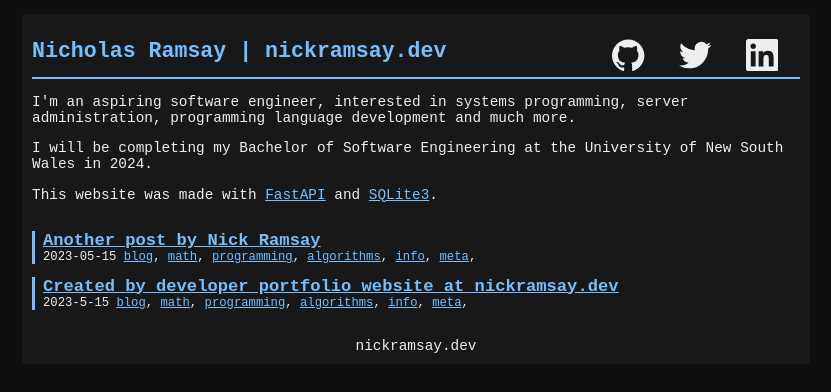
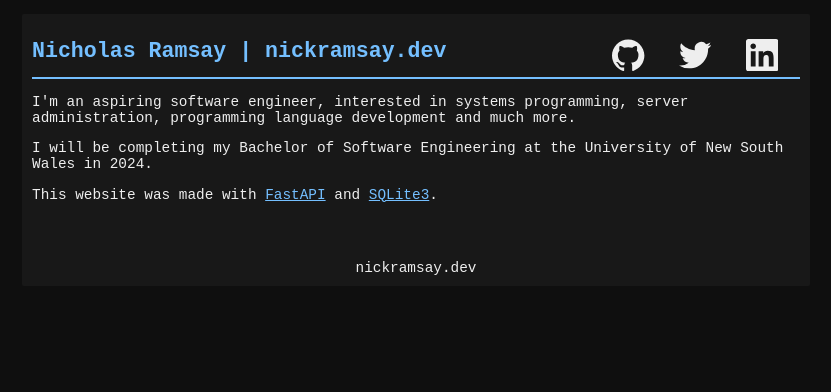
Before and after one commit to nickramsay19/py-fastapi-docker-nickramsay-dev, a FastAPI app: template app/templates/index.html in a window 1280 px wide. Shown: the top 392 px of the page, without its empty margins (224-1055 px from the left). Run offline with FastAPI, Linux system fonts and the light colour scheme; the template is opened without the code that fills it, so the values that code supplies are empty.

Commit message:
removed dummy posts

```diff
--- a/app/templates/index.html
+++ b/app/templates/index.html
@@ -47,39 +47,6 @@
             </header>
 
             <main>
-                <article class="post-banner">
-                    <h3 class="post-title">
-                        <a href="#">Another post by Nick Ramsay</a>
-                    </h3>
-
-                    <span class="post-date">2023-05-15</span>
-
-                    <span class="post-tags">
-                        <a href="#">blog</a>,
-                        <a href="#">math</a>,
-                        <a href="#">programming</a>,
-                        <a href="#">algorithms</a>,
-                        <a href="#">info</a>,
-                        <a href="#">meta</a>,
-                    </span>
-                </article>
-
-                <article class="post-banner">
-                    <h3 class="post-title">
-                        <a href="#">Created by developer portfolio website at nickramsay.dev</a>
-                    </h3>
-
-                    <span class="post-tags">
-                        <span>2023-5-15</span>
-                        <a href="#">blog</a>,
-                        <a href="#">math</a>,
-                        <a href="#">programming</a>,
-                        <a href="#">algorithms</a>,
-                        <a href="#">info</a>,
-                        <a href="#">meta</a>,
-                    </span>
-                </article>
-
                 {% for post in posts %}
                     <article class="post-banner">
                         <h3 class="post-title">
```
